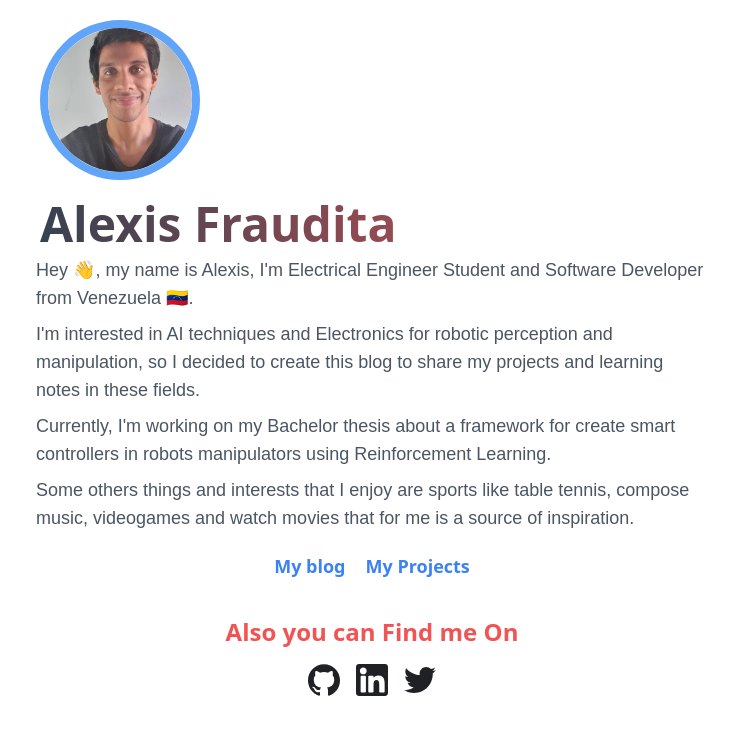
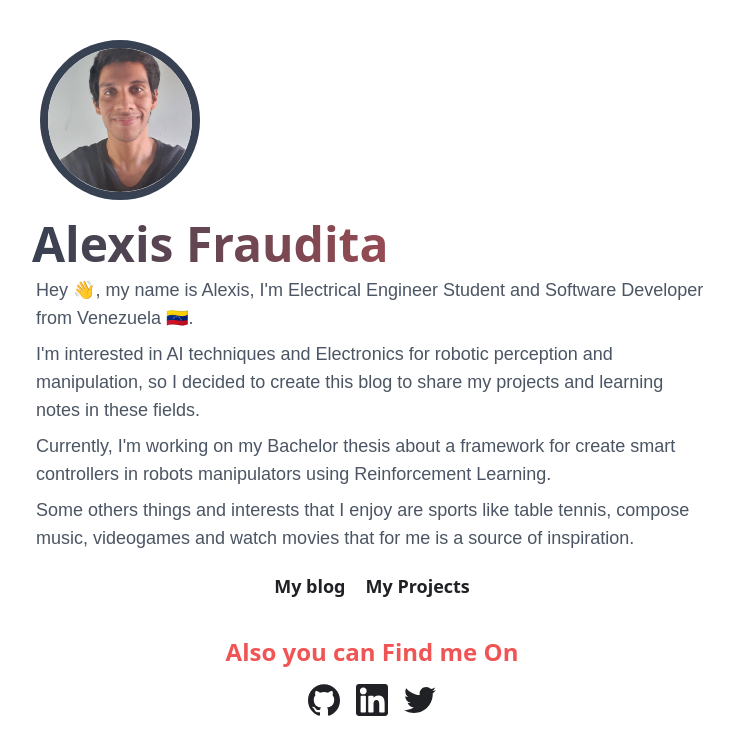
Before and after one commit to alefram/Alefram.github.io, a Next.js app: page / in a window 1280 px wide. Shown: the top 754 px of the page, without its empty margins (268-1002 px from the left). Built offline with nearby package versions, Linux system fonts and the light colour scheme; what @tailwindcss/typography would draw is missing.

Commit message:
update text colors

```diff
--- a/components/Project.jsx
+++ b/components/Project.jsx
@@ -8,7 +8,7 @@ export default function Project({id, title, description, image, altImage}) {
                 <img src={image} alt={altImage} className='rounded-t-xl md:w-40 md:rounded-xl' />
                 <div className=" flex flex-col">
                     <Link href={`/projects/${id}`}>
-                        <a className="mt-2 md:mt-0 font-bold font-nunito text-supertext text-lg lg:text-2xl">
+                        <a className="mt-2 md:mt-0 font-bold font-nunito text-gray-700 text-lg lg:text-3xl">
                             {title}
                         </a>
                     </Link>
--- a/pages/index.jsx
+++ b/pages/index.jsx
@@ -10,15 +10,15 @@ const Home = () => {
                 <link rel="icon" type='image/png' href="/images/earth.png" />
                 <meta name="viewport" content="initial-scale=1.0, width=device-width" key="viewport" />
                 <meta name="description" content="Hey I'm Alexis Fraudita, I'm software developer and I will share with you everything that i'm learning about machine learning, electronics and more." />
-            <style data-href="https://fonts.googleapis.com/css2?family=Bangers&display=swap" rel="stylesheet"/>
-            <style data-href="https://fonts.googleapis.com/css2?family=Nunito+Sans&display=swap" rel="stylesheet"/>
+                <style data-href="https://fonts.googleapis.com/css2?family=Bangers&display=swap" rel="stylesheet" />
+                <style data-href="https://fonts.googleapis.com/css2?family=Nunito+Sans&display=swap" rel="stylesheet" />
             </Head>
 
-        <main className="mt-5 mx-auto md:px-8 lg:max-w-screen-md">
+            <main className="mx-auto md:px-8 lg:max-w-screen-md pt-10">
                 <div className="ml-5">
-                <img src="/images/me.jpeg" className="rounded-full border-8 border-blue-400 w-40 " alt="me"/>
+                    <img src="/images/me.jpeg" className="rounded-full border-8 border-gray-700 w-40" alt="me" />
                 </div>
-            <h1 className="text-gradient bg-gradient-to-r from-gray-700 to-supertext text-4xl font-bold ml-5 mt-5 md:text-5xl">
+                <h1 className="text-gradient bg-gradient-to-r from-gray-700 to-supertext text-4xl font-bold ml-3 mt-5 md:text-5xl">
                     Alexis Fraudita
                 </h1>
                 <div className="max-w-screen-md mx-4">
@@ -39,12 +39,12 @@ const Home = () => {
                 <dl className='flex space-x-5 justify-center mt-5'>
                     <dd>
                         <Link href="/Posts">
-                        <a className='text-blue-500 font-bold text-lg'>My blog</a>
+                            <a className='text-background hover:text-blue-500 font-bold text-lg'>My blog</a>
                         </Link>
                     </dd>
                     <dd>
                         <Link href="/Projects">
-                        <a className='text-blue-500 font-bold text-lg'>My Projects</a>
+                            <a className='text-background hover:text-blue-500 font-bold text-lg'>My Projects</a>
                         </Link>
                     </dd>
                 </dl>
--- a/pages/projects/[id].jsx
+++ b/pages/projects/[id].jsx
@@ -17,7 +17,7 @@ const Post = ({projectData}) => {
             <Navbar/>
             <main className="container mx-auto px-5 lg:max-w-screen-md">
                 <div>
-                    <h1 className="text-5xl text-supertext font-nunito font-semibold">{projectData.title}</h1>
+                    <h1 className="text-5xl text-gray-900 font-nunito font-semibold">{projectData.title}</h1>
                 </div>
                 <div
                     className="text-justify mt-4 font-Roboto markdown prose prose-lg prose-blue	text-background"
```
Lines whose indentation alone changed are shown as unchanged.
